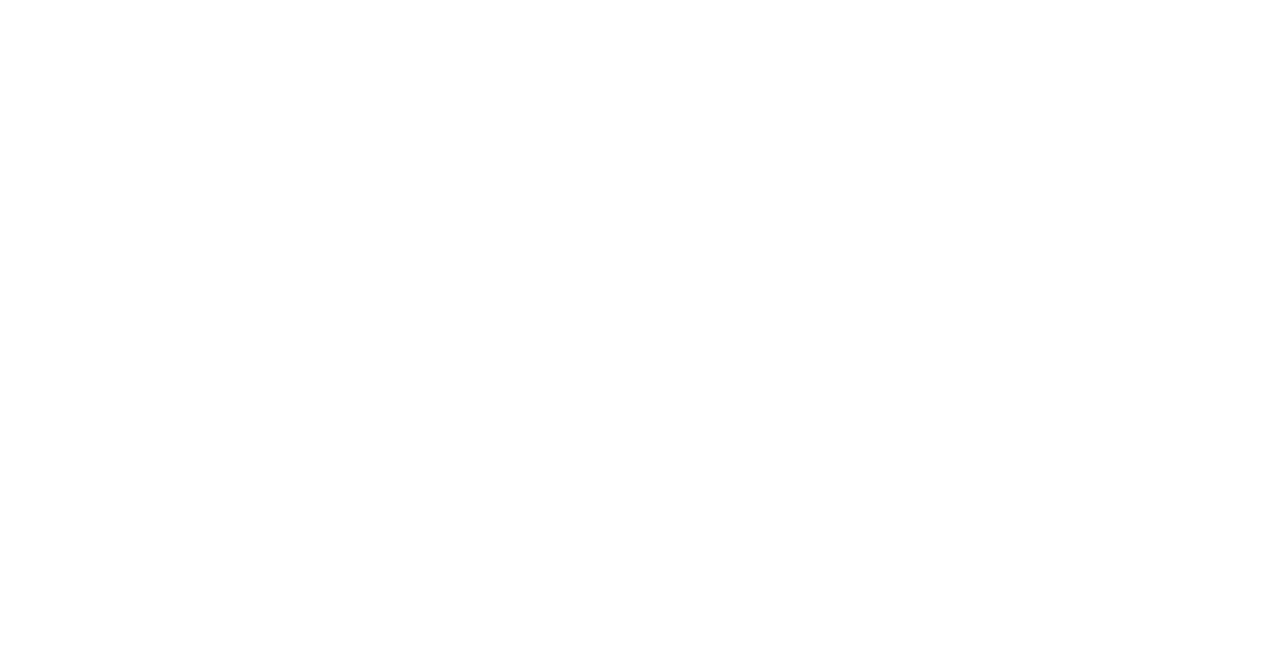
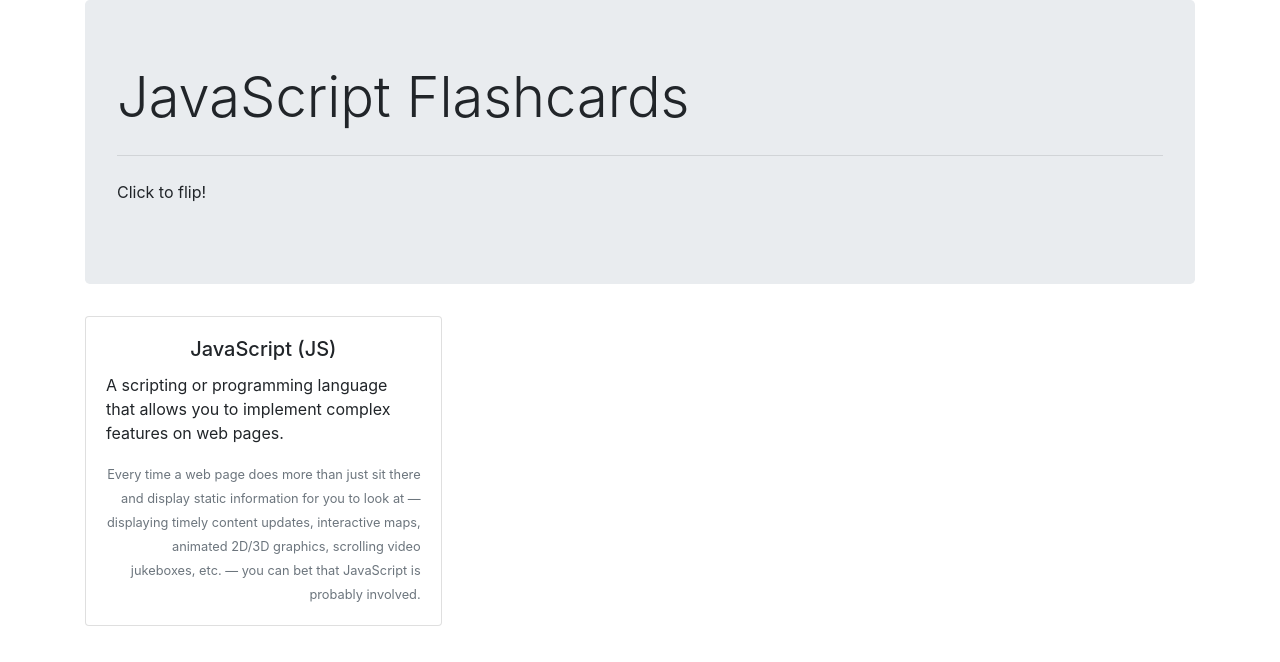
Before and after one commit to ayohana/flashcard-site, a plain HTML site: page index.html in a window 1280 px wide. Drawn offline with Linux system fonts and the light colour scheme.

Commit message:
Add 1 card

```diff
--- a/index.html
+++ b/index.html
@@ -8,6 +8,26 @@
     <title>Flashcard Site</title>
   </head>
   <body>
+    <div class="container">
+      <div class="jumbotron">
+        <h1 class="display-4">JavaScript Flashcards</h1>
+        <hr class="my-4">
+        <p>Click to flip!<p>
+      </div>
+    </div>
+
+    <div class="container">
+      <div class="card-columns">
+        <div class="card">
+          <div class="card-body">
+            <h5 class="card-title text-center">JavaScript (JS)</h5>
+            <p class="card-text">A scripting or programming language that allows you to implement complex features on web pages.</p>
+            <p class="card-text text-right"><small class="text-muted">Every time a web page does more than just sit there and display static information for you to look at — displaying timely content updates, interactive maps, animated 2D/3D graphics, scrolling video jukeboxes, etc. — you can bet that JavaScript is probably involved.</small></p>
+          </div>
+        </div>
+      </div>
+    </div>
+
 
   </body>
 </html>
```
